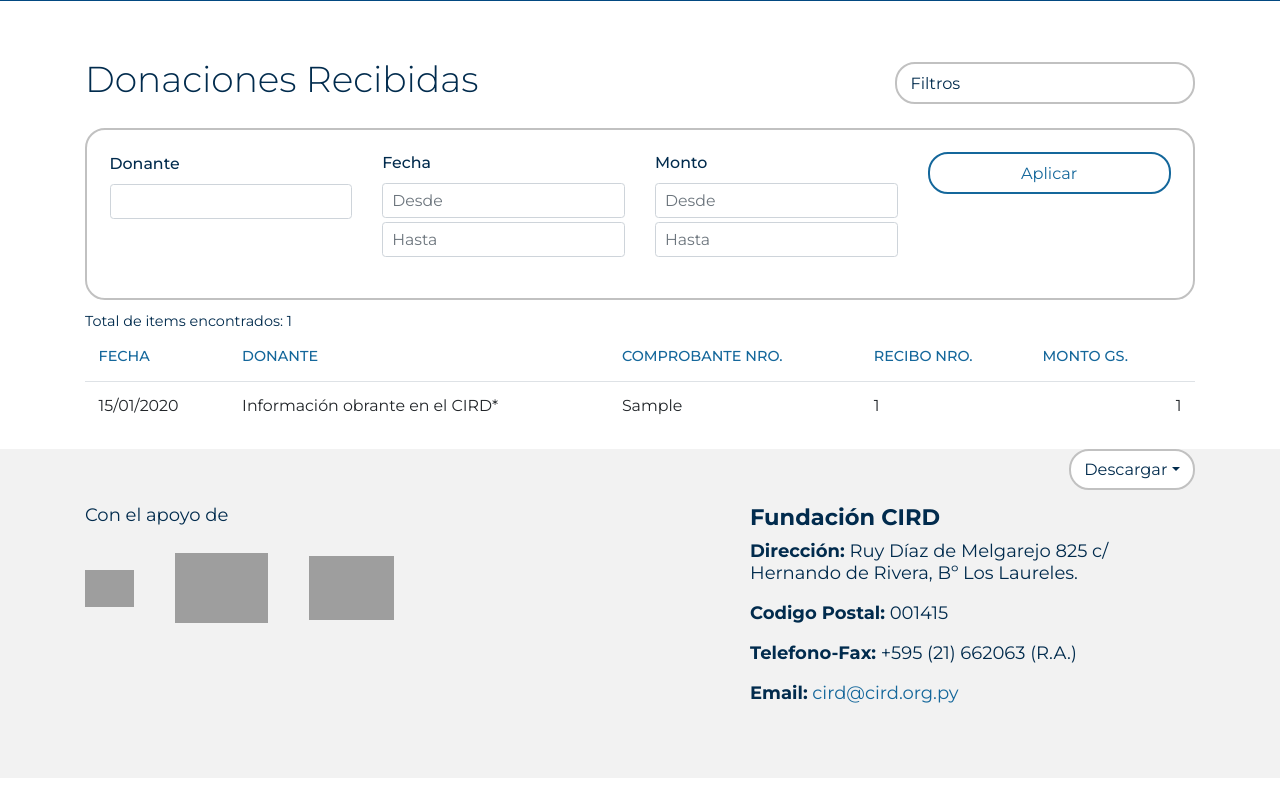
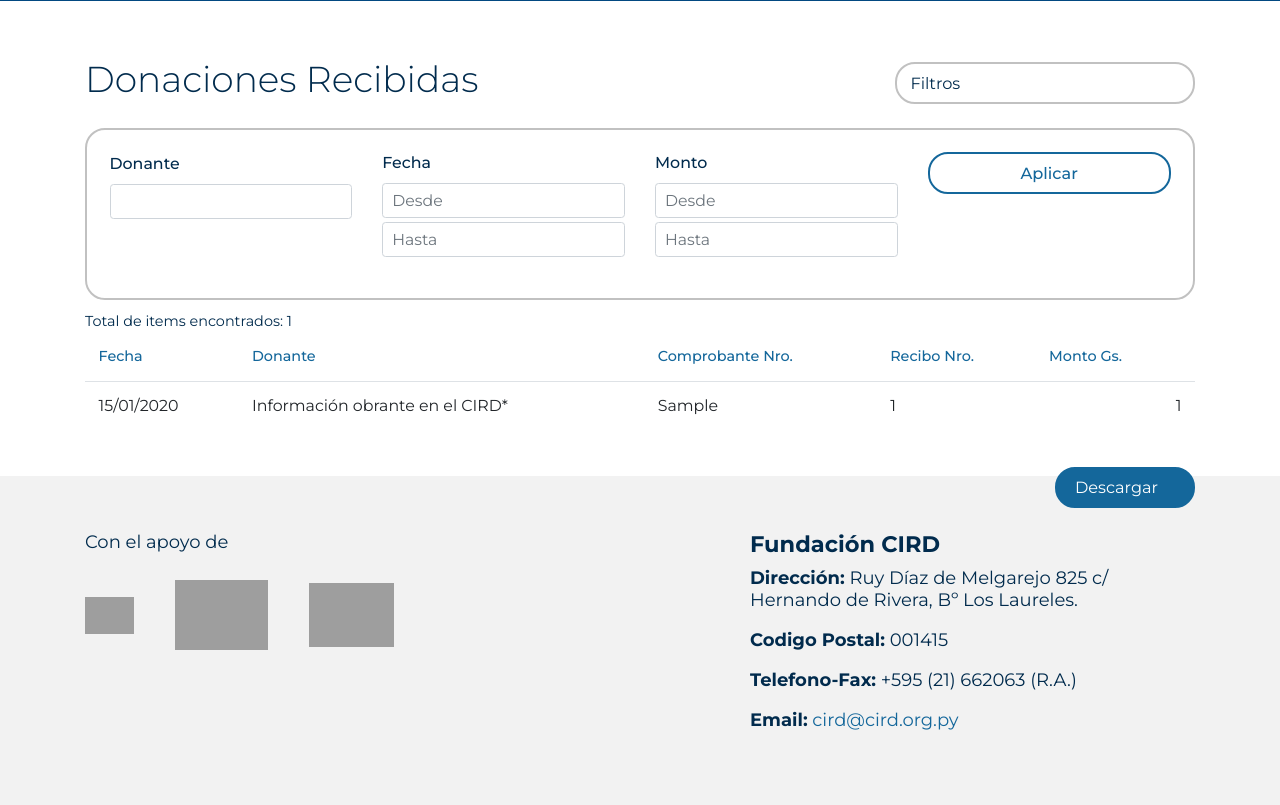
Before and after one commit to Fundacion-CIRD/rendiciondecuentas, a Django app: page /donaciones in a window 1280 px wide, after a click on "Filtros". Shown: the part 210-1015 px from the top of the page. Before the commit the page ends 988 px from the top, so only its background shows below. Run offline with Django 3.2, Linux system fonts and the light colour scheme; tables that the repository leaves empty hold one stand-in row (values such as "Sample post"); style sheets or scripts are compiled from the project's sources; parts of the project's set-up code (start-up, migrations or seed data) failed here and were passed over; some libraries are stand-ins or nearby versions; some web fonts are replaced; grey boxes are pictures that could not be loaded.

Commit message:
UI Changes

```diff
--- a/core/serializers.py
+++ b/core/serializers.py
@@ -58,7 +58,7 @@ class CompraSerializer(serializers.ModelSerializer):
     class Meta:
         model = Compra
         fields = (
-            'id', 'fecha', 'proveedor', 'tipo_comprobante', 'nro_timbrado', 'nro_comprobante', 'nro_orden_pago',
+            'id', 'fecha', 'proveedor', 'tipo_comprobante', 'nro_timbrado', 'nro_comprobante', 'nro_cheque',
             'items')
 
     def get_proveedor(self, obj):
--- a/core/templates/core/donaciones.html
+++ b/core/templates/core/donaciones.html
@@ -31,14 +31,14 @@
       <div class="card card-body">
         <form>
           <div class="row">
-            <div class="col-lg-3 col-sm-6 col-12">
+            <div class="col-lg-3 col-sm-4 col-12">
               <div class="form-group">
                 <label class="form-label" for="donante">Donante</label>
                 <input type="text" class="form-control form-control-sm" id="donante" name="donante"
                        {% if request.GET.donante %}value="{{ request.GET.donante }}"{% endif %}>
               </div>
             </div>
-            <div class="col-lg-3 col-sm-6 col-12">
+            <div class="col-lg-3 col-sm-4 col-12">
               <div class="form-group" id="fecha">
                 <fieldset>
                   <legend class="form-label">Fecha</legend>
@@ -51,7 +51,7 @@
                 </fieldset>
               </div>
             </div>
-            <div class="col-lg-3 col-sm-6 col-12">
+            <div class="col-lg-3 col-sm-4 col-12">
               <fieldset>
                 <legend class="form-label">Monto</legend>
                 <input type="text" class="form-control form-control-sm mb-1" name="monto_desde" placeholder="Desde"
@@ -60,7 +60,7 @@
                        {% if request.GET.fecha_hasta %}value="{{ request.GET.monto_hasta }}"{% endif %}>
               </fieldset>
             </div>
-            <div class="col-lg-3 col-sm-6 col-12">
+            <div class="col-lg-3 col-sm-12 col-12 d-flex d-lg-block justify-content-center mt-2 mt-md-0">
               <button type="submit" class="btn btn-primary">Aplicar</button>
             </div>
           </div>
@@ -155,20 +155,18 @@
         </tbody>
       </table>
     </div> <!-- table-responsive -->
-    <div class="float-right">
-      <div class="dropdown">
-        <button class="btn btn-secondary dropdown-toggle btn-action" type="button" id="dropdownMenuButton" data-toggle="dropdown" aria-haspopup="true" aria-expanded="false">
-          Descargar
-        </button>
-        <div class="dropdown-menu" aria-labelledby="dropdownMenuButton">
-          <a class="dropdown-item" href="{% url 'core:donaciones-excel' %}?{% query_transform request page=page_obj.paginator.num_pages %}">Excel</a>
-          <a class="dropdown-item" target="_blank" href="{% url 'core:donaciones-json' %}">JSON</a>
+    <div class="mt-3 mb-4 w-100">
+      <div class="float-right">
+        {% include 'core/partials/dropdown.html' with text='Descargar' excel='core:donaciones-excel' json='core:donaciones-json' %}
+      </div>
+      {% if is_paginated %}
+        <div class="w-100 mx-auto">
+          <div class="text-center">
+            {% include 'core/partials/paginator.html' %}
+          </div>
         </div>
-      </div>
-    </div>
-    {% if is_paginated %}
-      {% include 'core/partials/paginator.html' %}
-    {% endif %}
+      {% endif %}
+    </div> <!-- actions -->
   </div>
 {% endblock %}
 
--- /dev/null
+++ b/core/templates/core/partials/dropdown.html
@@ -0,0 +1,12 @@
+{% load query_utils %}
+<div class="dropdown">
+  <button class="btn btn-secondary dropdown-toggle btn-action" type="button" id="dropdownMenuButton" data-toggle="dropdown" aria-haspopup="true" aria-expanded="false">
+    {{ text }}
+    <i class="icon-chevron-down ml-1" id="filtrosArrow"></i>
+  </button>
+  <div class="dropdown-menu dropdown-menu-right" aria-labelledby="dropdownMenuButton">
+    <a class="dropdown-item" href="{% url excel %}?{% query_transform request %}">Excel</a>
+    <div class="dropdown-divider"></div>
+    <a class="dropdown-item" target="_blank" href="{% url json %}">JSON</a>
+  </div>
+</div>
--- a/core/urls.py
+++ b/core/urls.py
@@ -10,6 +10,6 @@ urlpatterns = [
     path('donaciones/descargar', descargar_donaciones, name='donaciones-excel'),
     path('adquisiciones', AdquisicionesView.as_view(), name='adquisiciones'),
     path('adquisiciones/descargar', descargar_adquisiciones, name='adquisiciones-excel'),
+    path('adquisiciones/json', CompraAPIView.as_view(), name='adquisiciones-json'),
     path('adquisiciones/<pk>', DetalleAdquisicionView.as_view(), name='detalle-adquisiciones'),
-    path('adquisiciones/json', CompraAPIView.as_view(), name='adquisiciones-json'),
 ]
--- a/core/views.py
+++ b/core/views.py
@@ -7,6 +7,7 @@ from django.views.generic import TemplateView, ListView, DetailView
 from rest_framework.generics import ListAPIView
 
 from core.forms import DonacionesForm, AdquisicionesForm
+from core.graph_utils import total_por_concepto
 from core.models import Donacion, Compra, ItemCompra
 from core.serializers import DonacionSerializer, CompraSerializer
 
@@ -28,13 +29,16 @@ class HomeView(TemplateView):
         context['total_donaciones'] = Donacion.objects.aggregate(total=Sum('monto_pyg'))['total']
         adquisiciones = Compra.objects.annotate(total_compra=Sum('items__precio_total_pyg'))
         context['total_adquisiciones'] = adquisiciones.aggregate(total=Sum('total_compra'))['total']
+        conceptos = total_por_concepto()
+        context['labels'] = [el for el in conceptos.keys()]
+        context['data'] = ['%.0f' % el for el in conceptos.values()]
         return context
 
 
 class DonacionesView(ListView):
     template_name = 'core/donaciones.html'
     model = Donacion
-    paginate_by = 10
+    paginate_by = 1
     internal_filters = {
         'donante': 'donante__nombre__icontains',
         'fecha_desde': 'fecha__gte',
--- a/static_src/sass/_custom.scss
+++ b/static_src/sass/_custom.scss
@@ -232,16 +232,19 @@ hr {
 .btn {
   width: 100%;
   max-width: 300px;
+  box-sizing: border-box;
   display: flex;
   align-items: center;
   justify-content: center;
   font-size: 0.9rem;
   border: 2px solid;
   border-radius: 20px;
+  padding: 0.375rem 0.75rem;
   &-primary {
     color: theme-color('primary');
     background-color: #fff;
     border-color: theme-color('primary');
+    font-weight: 500;
     &:hover {
       color: theme-color('blue-2');
       border-color: theme-color('blue-2');
@@ -252,6 +255,7 @@ hr {
       border-width: 3px;
       border-color: theme-color('blue-4') !important;
       background-color: #fff !important;
+      padding: calc(0.375rem - 1px) calc(0.75rem - 1px);
       box-shadow: none !important;
       font-weight: bold;
     }
@@ -279,6 +283,7 @@ hr {
       border-color: #C1C1C1;
       box-shadow: none !important;
       font-weight: bold;
+      padding: calc(0.375rem - 1px) calc(0.75rem - 1px);
     }
     &:focus {
       color: theme-color('blue-4') !important;
@@ -287,6 +292,65 @@ hr {
       box-shadow: none !important;
     }
   }
+  &-action {
+    background-color: theme-color('blue-1') !important;
+    border: 2px solid;
+    border-color: theme-color('blue-1') !important;
+    color: white;
+    width: 140px;
+    &:hover {
+      background-color: theme-color('blue-4') !important;
+      border-color: theme-color('blue-4') !important;
+      color: white !important;
+    }
+    &:active {
+      background-color: $orange !important;
+      border-color: $orange !important;
+      border-width: 3px;
+      color: white;
+      font-weight: bold;
+    }
+  }
+}
+
+.show {
+  .btn-action,
+  .btn-action:active {
+    background-color: $orange !important;
+    border-color: $orange !important;
+    color: white !important;
+    font-weight: bold;
+    width: 140px;
+  }
+}
+
+.dropdown-menu {
+  margin-top: 8px;
+  width: 140px;
+  border: 2px solid #C1C1C1;
+  border-radius: 20px;
+  text-align: center;
+}
+
+.dropdown-toggle::after {
+  content: none;
+}
+
+.dropdown-item {
+  color: theme-color('blue-2');
+}
+
+.dropdown-item:hover,
+.dropdown-item:focus {
+  background: none;
+  font-weight: 500;
+}
+
+.dropdown-divider {
+  width: 80%;
+  margin-left: auto;
+  margin-right: auto;
+  border-color: #C1C1C1;
 }
 
 .logo{
@@ -354,7 +418,7 @@ hr {
       font-size: 0.8rem;
       color: theme-color('blue-1');
       border: 0;
-      text-transform: uppercase;
+      text-transform: capitalize;
     }
   }
 }
```
Also changed, not shown: core/graph_utils.py (added, +16 -0 lines), core/templates/core/adquisiciones.html (+9 -4 lines), core/templates/core/home.html (+20 -11 lines), 1 other file.
